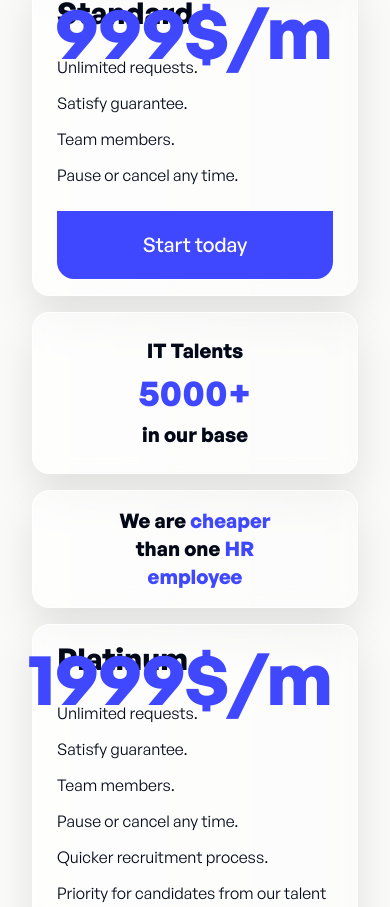
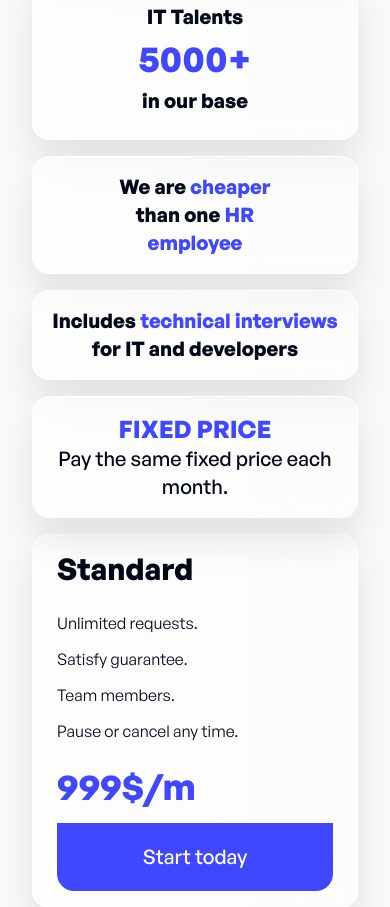
Before and after one commit to OlafStar/TalentHunt, a Next.js app: page / in a window 390 px wide. Shown: the part 3618-4525 px from the top of the page. Built offline with nearby package versions, Linux system fonts and the light colour scheme.

Commit message:
Add text section

```diff
--- a/src/app/page.tsx
+++ b/src/app/page.tsx
@@ -3,6 +3,7 @@ import DescriptionsSection from '~components/organisms/DescriptionsSection';
 import FaqSection from '~components/organisms/FaqSection';
 import HeroSection from '~components/organisms/HeroSection';
 import SubscriptionSection from '~components/organisms/SubscriptionSection';
+import TextSection from '~components/organisms/TextSection';
 
 export default function Home() {
     return (
@@ -12,6 +13,7 @@ export default function Home() {
             <BenefitsSection />
             <SubscriptionSection />
             <FaqSection />
+            <TextSection />
         </main>
     );
 }
--- a/src/components/organisms/SubscriptionSection.tsx
+++ b/src/components/organisms/SubscriptionSection.tsx
@@ -26,17 +26,17 @@ const SubscriptionSection = () => {
                         <p>{'Team members.'}</p>
                         <p>{'Pause or cancel any time.'}</p>
                     </div>
-                    <div className='absolute text-mainBlue text-7xl font-bold right-[24px] top-[16px]'>{'999$/m'}</div>
+                    <div className='mb-4 lg:mb-0 md:absolute text-mainBlue text-4xl sm:text-7xl font-bold md:right-[24px] md:top-[16px]'>{'999$/m'}</div>
                     <button className="p-5 w-100 bg-mainBlue text-xl sm:text-3xl font-medium text-white rounded-br-[17px] rounded-bl-[17px]">
                         {'Start today'}
                     </button>
                 </BentoBox>
-                <BentoBox className="flex flex-col gap-2 justify-center items-center p-6 font-bold">
+                <BentoBox className="grid-area-3 flex flex-col gap-2 justify-center items-center p-6 font-bold">
                     <p className="text-xl sm:text-2xl ">{'IT Talents'}</p>
                     <p className="text-mainBlue text-4xl sm:text-6xl">{'5000+'}</p>
                     <p className="text-xl sm:text-2xl">{'in our base'}</p>
                 </BentoBox>
-                <BentoBox className="flex items-center justify-center p-4">
+                <BentoBox className="grid-area-4 flex items-center justify-center p-4">
                     <p className="text-xl sm:text-2xl font-bold max-w-[190px] text-center">
                         {`We are `}
                         <span className="text-mainBlue">{`cheaper `}</span>{' '}
@@ -54,19 +54,19 @@ const SubscriptionSection = () => {
                         <p>{'Quicker recruitment process.'}</p>
                         <p>{'Priority for candidates from our talent base.'}</p>
                     </div>
-                    <div className='absolute text-mainBlue text-7xl font-bold right-[24px] top-[16px]'>{'1999$/m'}</div>
+                    <div className='mb-4 lg:mb-0 md:absolute text-mainBlue text-4xl sm:text-7xl font-bold md:right-[24px] md:top-[16px]'>{'1999$/m'}</div>
                     <button className="p-5 w-100 bg-mainBlue text-xl sm:text-3xl font-medium text-white rounded-br-[17px] rounded-bl-[17px]">
                         {'Start today'}
                     </button>
                 </BentoBox>
-                <BentoBox className="p-4 flex items-center justify-center">
+                <BentoBox className="grid-area-5 p-4 flex items-center justify-center">
                     <p className="text-xl sm:text-2xl font-bold text-center">
                         {`Includes `}
                         <span className="text-mainBlue">{`technical interviews `}</span>
                         {`for IT and developers`}
                     </p>
                 </BentoBox>
-                <BentoBox className="p-4 flex justify-center items-center">
+                <BentoBox className="grid-area-6 p-4 flex justify-center items-center">
                     <div className="flex flex-col text-center">
                         <p className="text-mainBlue font-bold text-2xl sm:text-3xl">
                             {'FIXED PRICE'}
--- /dev/null
+++ b/src/components/organisms/TextSection.tsx
@@ -0,0 +1,24 @@
+const TextSection = () => {
+    return (
+        <section className="flex items-center justify-center py-60">
+            <div className="flex flex-col gap-4 text-center max-w-[650px]">
+                <div>
+                    <p className="text-4xl sm:text-6xl font-semibold">
+                        {`Wondering if `}
+                    </p>
+                    <p className="text-4xl sm:text-6xl font-semibold">
+                        <span className="text-mainBlue">
+                            {'TalentHunt is for you'}
+                        </span>
+                    </p>
+                </div>
+                <p className="text-xlsm:text-3xl">
+                    <span className="text-mainBlue font-semibold">{`Just contact us `}</span>
+                    {`and get more details how our service will help your business.`}
+                </p>
+            </div>
+        </section>
+    );
+};
+
+export default TextSection;
--- a/src/styles/globals.css
+++ b/src/styles/globals.css
@@ -99,6 +99,27 @@
         scrollbar-width: none; /* Firefox */
     }
 
+    .grid-area-3 {
+        @media (max-width: 1024px) {
+            grid-area: 3;
+        }
+    }
+    .grid-area-4 {
+        @media (max-width: 1024px) {
+            grid-area: 4;
+        }
+    }
+    .grid-area-5 {
+        @media (max-width: 1024px) {
+            grid-area: 5;
+        }
+    }
+    .grid-area-6 {
+        @media (max-width: 1024px) {
+            grid-area: 6;
+        }
+    }
+
     .gradient {
         &::before,
         &::after {
```
